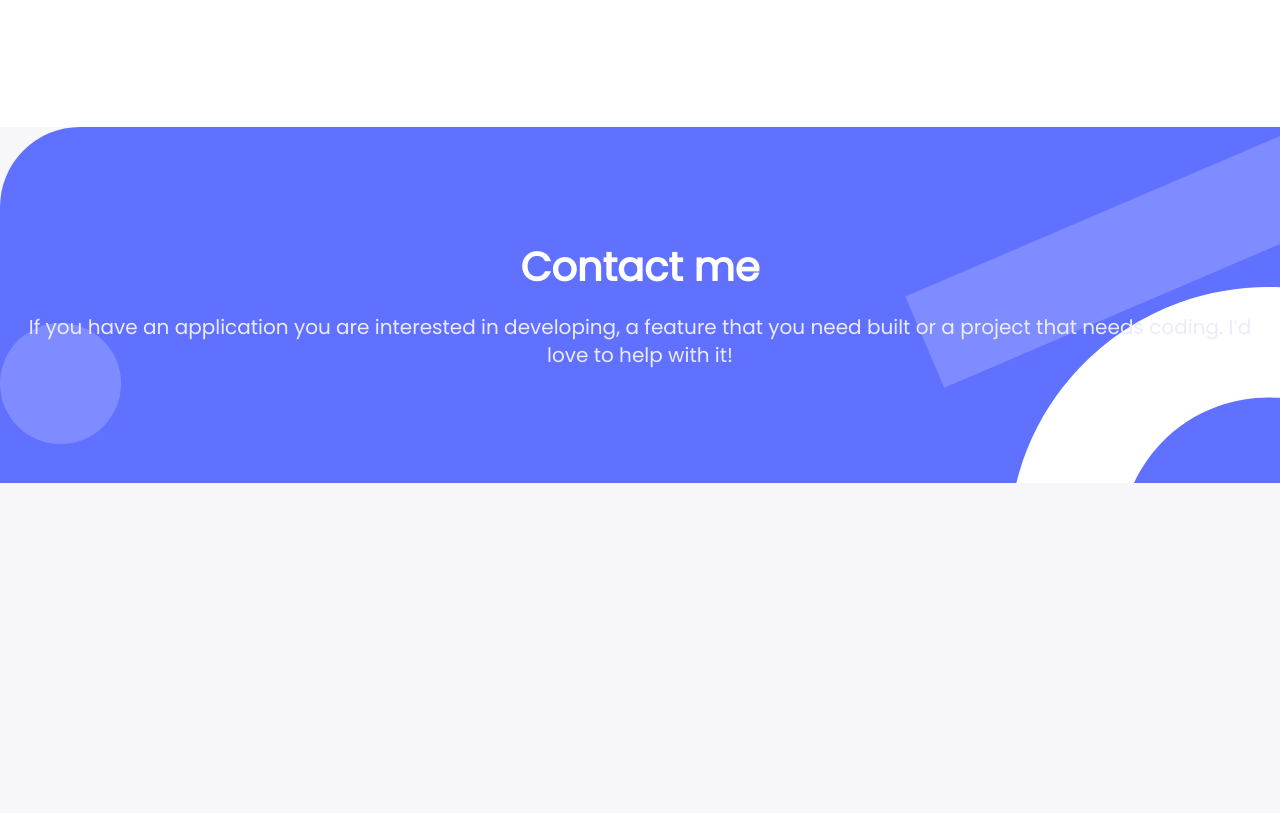
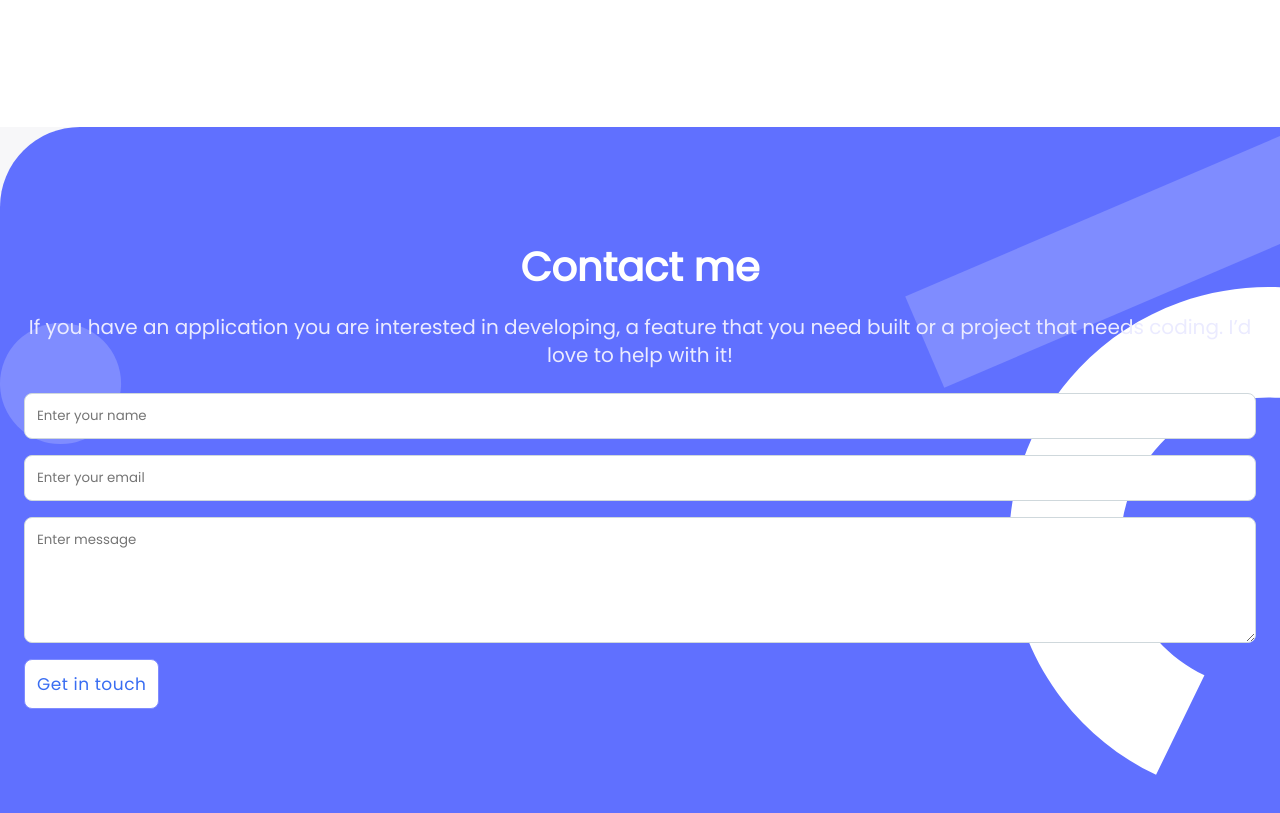
Before and after one commit to shahzaman900/My_Potfolio, a website: page index.html in a window 1280 px wide. Shown: the part 6472-7285 px from the top of the page. Before the commit the page ends 6955 px from the top, so only its background shows below. Drawn offline with nearby package versions, Linux system fonts and the light colour scheme.

Commit message:
implement input and textarea and apply css

```diff
--- a/index.html
+++ b/index.html
@@ -287,12 +287,12 @@
 					I’d love to help with it!
 				</p>
 			</div>
-			<!-- <form action="https://formspree.io/f/mknalvyr" method="POST">
-					<input type="text" name="email" maxlength="30" required>
-					<input type="email" name="email" required>
-					<textarea name="message"></textarea>
-				  <button type="submit">Send</button>
-			</form> -->
+			<form action="https://formspree.io/f/mknalvyr" method="POST" class="form">
+					<input class="input" type="text" name="text" maxlength="30" required placeholder="Enter your name">
+					<input class="input" type="email" name="email" required placeholder="Enter your email">
+					<textarea class="input" name="message" placeholder="Enter message" rows="5" required></textarea>
+				  <button type="submit" class="submitt" >Get in touch</button>
+			</form>
 		</section>
 	</body>
 </html>
--- a/style.css
+++ b/style.css
@@ -315,6 +315,7 @@ ul {
 
   #contact_form {
     display: flex;
+    flex-direction: column;
     padding: 114px 24px;
     grid-gap: 24px;
     background: #6070ff;
@@ -322,14 +323,13 @@ ul {
     background-image: url(./images/contact\ form\ shapes-mobile.svg);
     background-size: cover;
 
-  .contact_detail{
+    .contact_detail {
       display: flex;
       flex-direction: column;
       align-items: center;
       gap: 20px;
 
-    .head{
-      font-family: 'Poppins';
+      .head {
         font-style: normal;
         font-weight: 700;
         font-size: 40px;
@@ -337,20 +337,34 @@ ul {
         display: flex;
         align-items: center;
         text-align: center;
-      color: #FFFFFF;
+        color: white;
       }
-    .detail{
-      font-family: 'Poppins';
+
+      .detail {
         font-style: normal;
         font-weight: 400;
         font-size: 20px;
         line-height: 28px;
         text-align: center;
-      color: #EBEBFF;
-
+        color: #ebebff;
       }
     }
 
+    .form {
+      display: flex;
+      flex-direction: column;
+      gap: 1rem;
+
+      .input {
+        padding: 12px;
+        background: white;
+        border: 1px solid #cfd8dc;
+        border-radius: 8px;
       }
 
+      .submitt {
+        align-self: flex-start;
       }
+    }
+  }
+}
```
Lines whose indentation alone changed are shown as unchanged.
